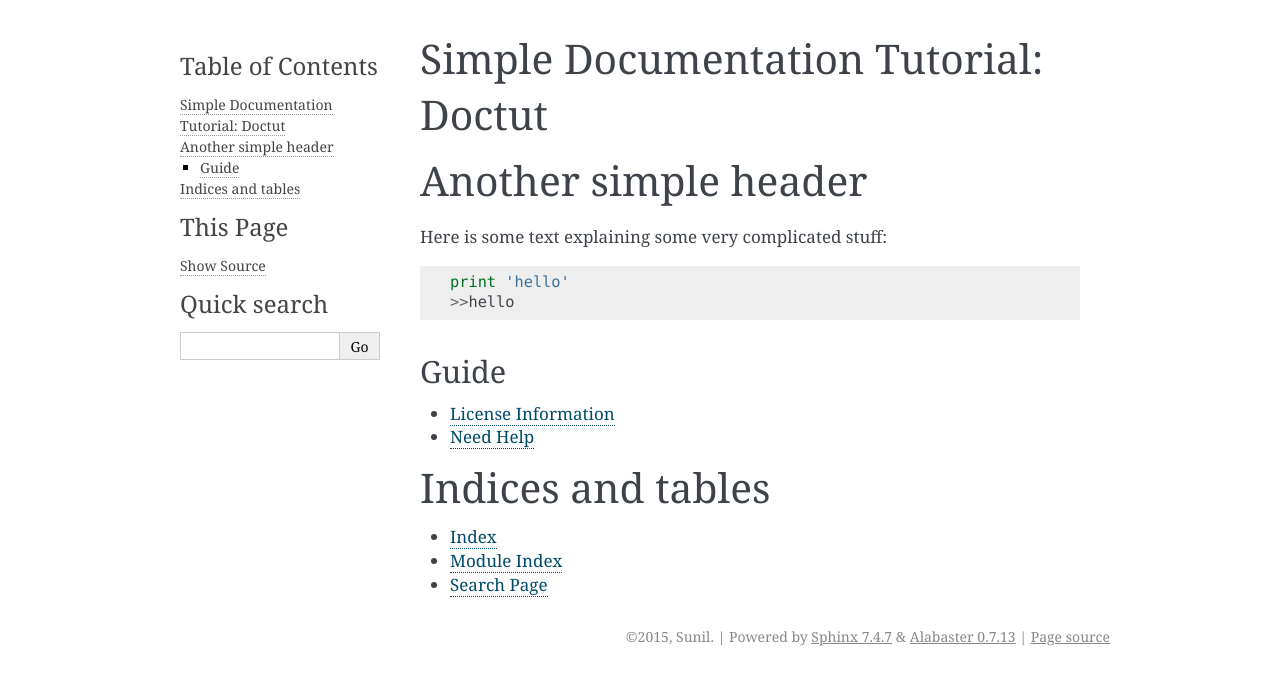
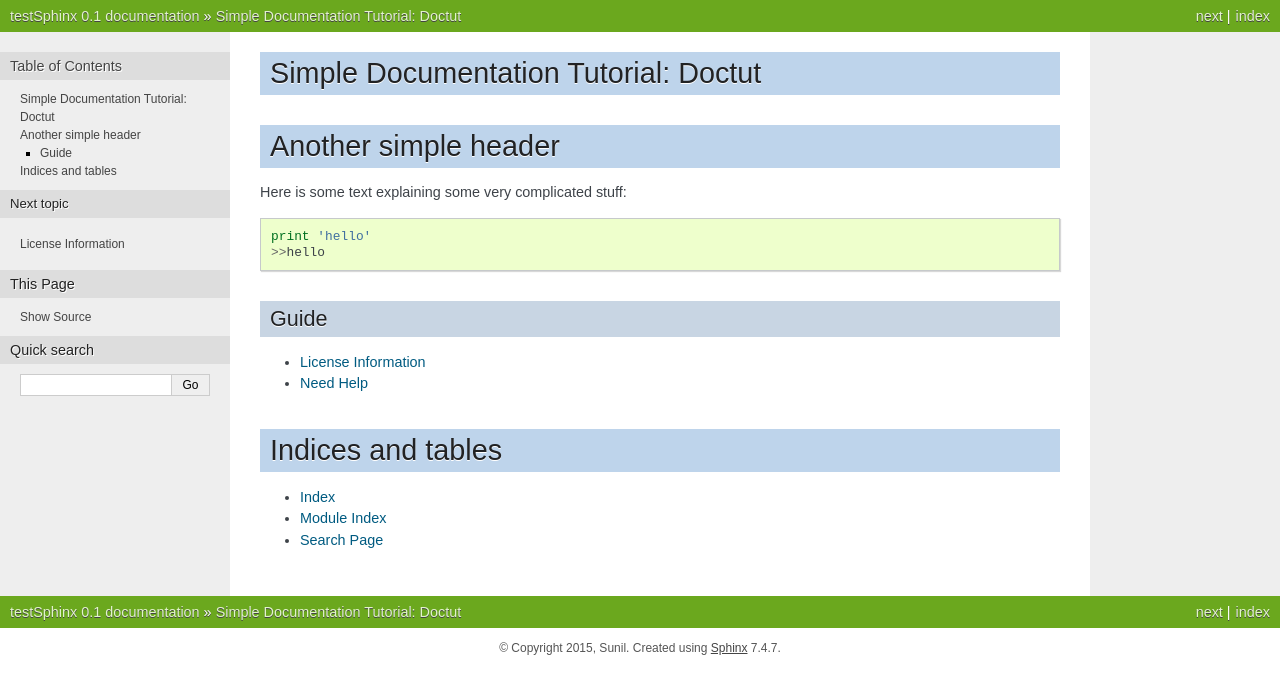
Before and after one commit to SunilRanaMP/sphinxdoc-test, a Sphinx documentation site: the page built from docs/index.rst, in a window 1280 px wide. Shown: the top 694 px of the page. Built offline with Sphinx 7.4.7, drawn with Linux system fonts in a browser that asks for light colours.

Commit message:
theme added nature

```diff
--- a/docs/conf.py
+++ b/docs/conf.py
@@ -15,12 +15,6 @@
 import sys
 import os
 import shlex
-
-on_rtd = os.environ.get('READTHEDOCS', None) == 'True'
-if on_rtd:
-    html_theme = 'default'
-else:
-    html_theme = 'nature'
 
 # If extensions (or modules to document with autodoc) are in another directory,
 # add these directories to sys.path here. If the directory is relative to the
@@ -116,7 +110,7 @@ todo_include_todos = False
 
 # The theme to use for HTML and HTML Help pages.  See the documentation for
 # a list of builtin themes.
-html_theme = 'alabaster'
+html_theme = 'nature'
 
 # Theme options are theme-specific and customize the look and feel of a theme
 # further.  For a list of options available for each theme, see the
```
Also changed, not shown: 8 other files.
